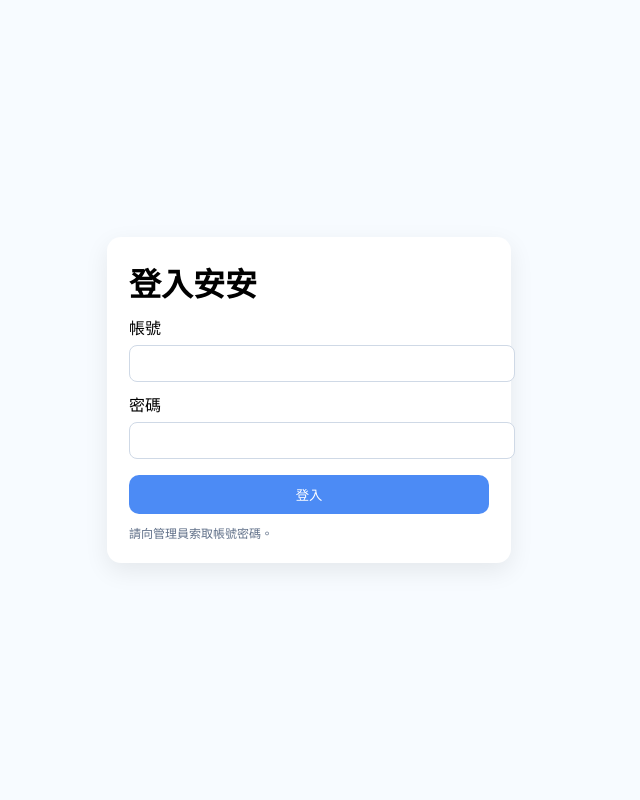
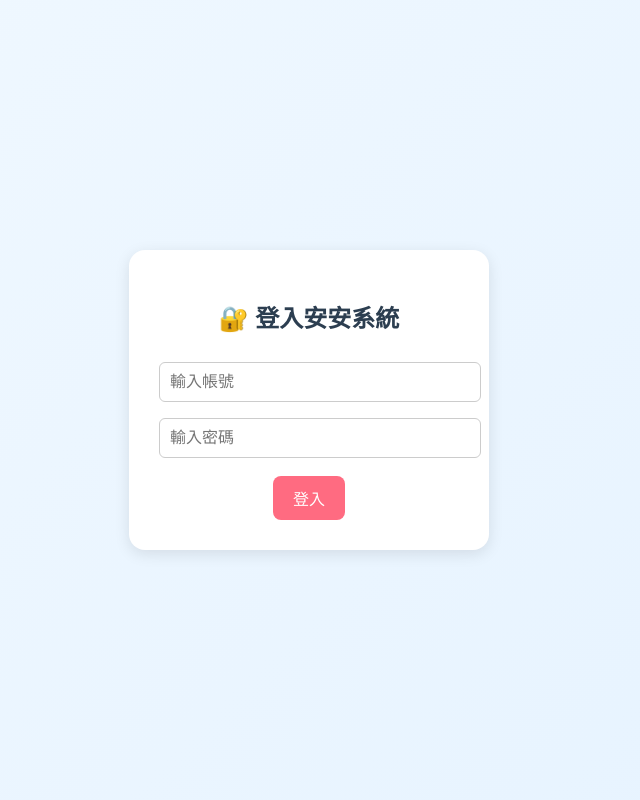
Before and after one commit to Carsonliu168/my-ai-tutor, a Flask app: page /login in a window 1280 px wide. Shown: the whole page, without its empty margins (331-971 px from the left). Run offline with Flask 3, Linux system fonts and the light colour scheme.

Commit message:
fix: remove visible default account info on login page

```diff
--- a/templates/login.html
+++ b/templates/login.html
@@ -1,30 +1,68 @@
 <!DOCTYPE html>
 <html lang="zh-Hant">
 <head>
-  <meta charset="UTF-8" />
-  <meta name="viewport" content="width=device-width, initial-scale=1.0"/>
-  <title>登入｜數學小老師安安</title>
+  <meta charset="UTF-8">
+  <meta name="viewport" content="width=device-width, initial-scale=1.0">
+  <title>登入 - 數學小老師安安</title>
   <style>
-    body{font-family:"Microsoft JhengHei",Arial,sans-serif;background:#f7fbff;display:flex;align-items:center;justify-content:center;height:100vh;margin:0}
-    .card{background:#fff;border-radius:14px;box-shadow:0 8px 24px rgba(0,0,0,.08);width:360px;padding:22px}
-    h1{margin:0 0 10px 0}
-    label{display:block;margin-top:10px}
-    input{width:100%;padding:10px 12px;border:1px solid #cfd9e6;border-radius:8px;margin-top:6px}
-    button{width:100%;margin-top:16px;padding:10px 12px;border:0;border-radius:10px;background:#4c8bf5;color:#fff;cursor:pointer}
-    .err{color:#d33;margin-top:8px}
-    .hint{font-size:12px;color:#607089;margin-top:10px}
+    body {
+      font-family: "Microsoft JhengHei", Arial, sans-serif;
+      background: linear-gradient(135deg, #f0f8ff 0%, #e6f3ff 100%);
+      display: flex;
+      align-items: center;
+      justify-content: center;
+      height: 100vh;
+      margin: 0;
+    }
+    .login-box {
+      background: #fff;
+      padding: 30px;
+      border-radius: 16px;
+      box-shadow: 0 4px 15px rgba(0,0,0,0.1);
+      width: 300px;
+      text-align: center;
+    }
+    h2 {
+      color: #2c3e50;
+      margin-bottom: 20px;
+    }
+    input[type=text], input[type=password] {
+      width: 100%;
+      padding: 10px;
+      margin: 8px 0;
+      border: 1px solid #ccc;
+      border-radius: 6px;
+      font-size: 16px;
+    }
+    button {
+      background-color: #ff6b81;
+      color: white;
+      border: none;
+      padding: 10px 20px;
+      border-radius: 8px;
+      cursor: pointer;
+      font-size: 16px;
+      margin-top: 10px;
+    }
+    button:hover { background-color: #ff4d68; }
+    .error {
+      color: red;
+      font-size: 14px;
+      margin-top: 10px;
+    }
   </style>
 </head>
 <body>
-  <div class="card">
-    <h1>登入安安</h1>
-    <form method="post">
-      <label>帳號 <input type="text" name="username" autocomplete="username" required></label>
-      <label>密碼 <input type="password" name="password" autocomplete="current-password" required></label>
+  <div class="login-box">
+    <h2>🔐 登入安安系統</h2>
+    <form method="POST" action="/login">
+      <input type="text" name="username" placeholder="輸入帳號" required>
+      <input type="password" name="password" placeholder="輸入密碼" required>
       <button type="submit">登入</button>
-      {% if error %}<div class="err">{{ error }}</div>{% endif %}
-      <div class="hint">請向管理員索取帳號密碼。</div>
     </form>
+    {% if error %}
+      <div class="error">{{ error }}</div>
+    {% endif %}
   </div>
 </body>
 </html>
```
